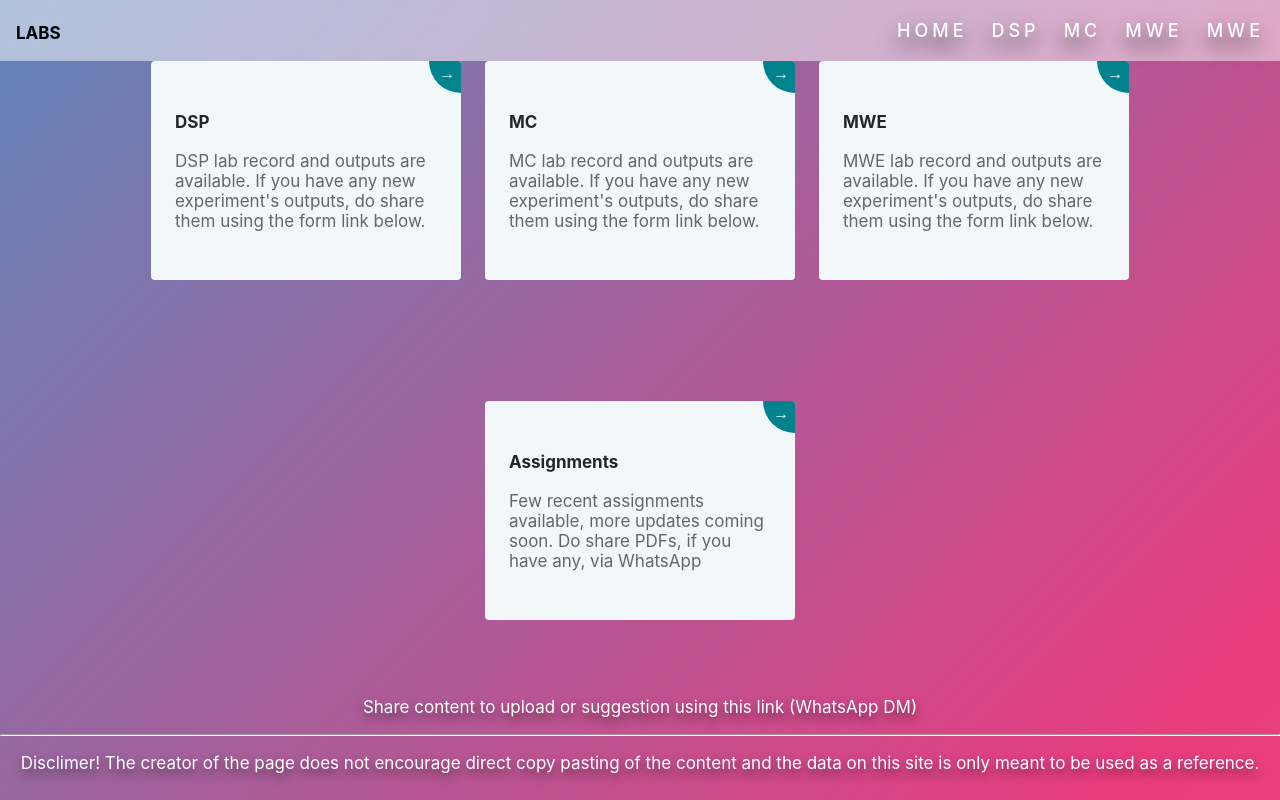
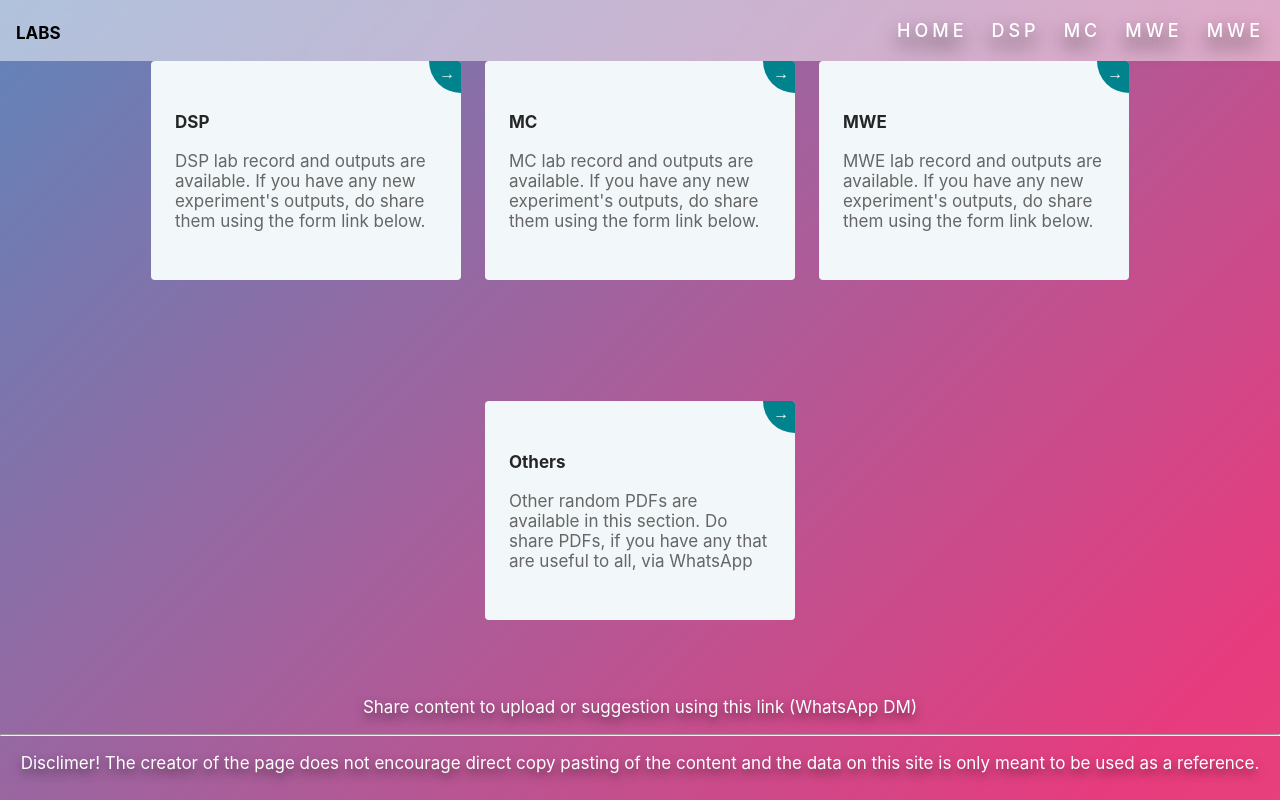
Before and after one commit to Prithvi12890/labs-data, a React (Create React App) app: page /labs-data/home in a window 1280 px wide. Built offline with nearby package versions, Linux system fonts and the light colour scheme.

Commit message:
Other PDFs added

```diff
--- a/src/App.js
+++ b/src/App.js
@@ -60,7 +60,9 @@ function App() {
     // {title:"Experiment 10", id: "tab-10", code:"sdf", pdfLink: "https://prithvi12890.github.io/lab-data/pdfs/mwe/record/exp10.pdf", outputs:"https://prithvi12890.github.io/lab-data/pdfs/mwe/outputs/exp10.pdf"},
   ];
   const assignments = [
-    {title:"MC Assignment 2", id: "tab-0", pdfLink: "https://prithvi12890.github.io/lab-data/pdfs/others/mc-assignment-2.pdf"},
+    {title:"VI Sem Syllabus", id: "tab-0", pdfLink: "https://prithvi12890.github.io/lab-data/pdfs/others/6-sem-syllabus.pdf"},
+    {title:"MC Notes", id: "tab-1", pdfLink: "https://prithvi12890.github.io/lab-data/pdfs/others/mc-notes.pdf"},
+    {title:"MC Assignment 2", id: "tab-2", pdfLink: "https://prithvi12890.github.io/lab-data/pdfs/others/mc-assignment-2.pdf"},
   ];
   return (
     <div className="App">
--- a/src/my-components/LabCards.js
+++ b/src/my-components/LabCards.js
@@ -6,7 +6,7 @@ function LabCards(){
         {name: "DSP", link: "/labs-data/home/dsp", desc:"DSP lab record and outputs are available. If you have any new experiment's outputs, do share them using the form link below."},
         {name: "MC", link: "/labs-data/home/mc", desc:"MC lab record and outputs are available. If you have any new experiment's outputs, do share them using the form link below."},
         {name: "MWE", link: "/labs-data/home/mwe", desc:"MWE lab record and outputs are available. If you have any new experiment's outputs, do share them using the form link below."},
-        {name: "Assignments", link: "/labs-data/home/assignments", desc:"Few recent assignments available, more updates coming soon. Do share PDFs, if you have any, via WhatsApp"},
+        {name: "Others", link: "/labs-data/home/assignments", desc:"Other random PDFs are available in this section. Do share PDFs, if you have any that are useful to all, via WhatsApp"},
     ];
     return (
         <div className='cards'>
```
